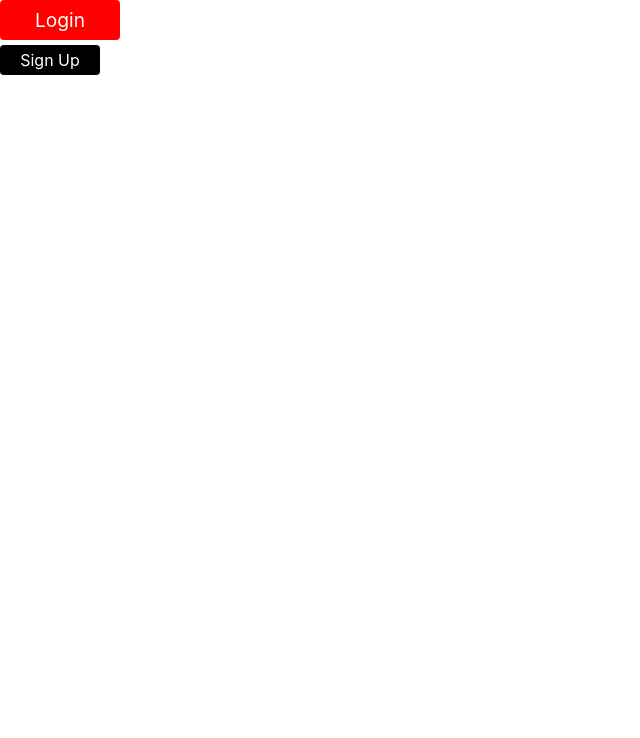
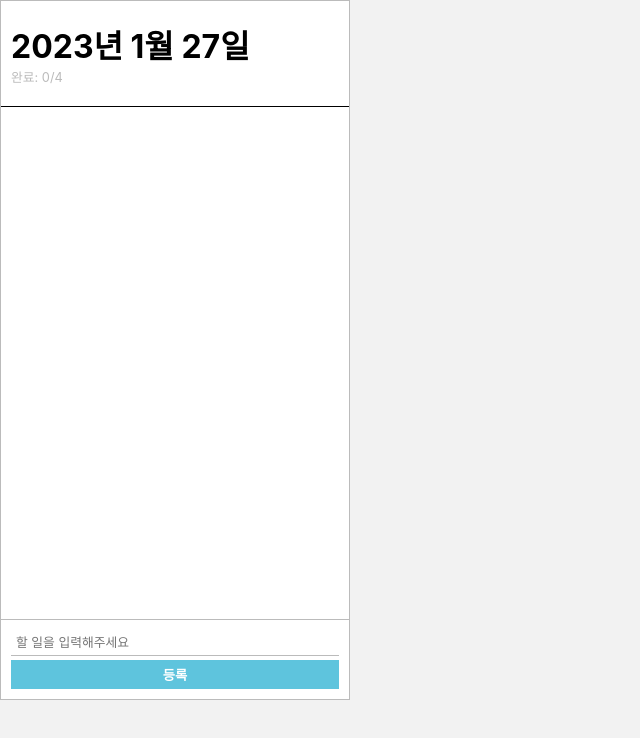
Before and after one commit to kimtaeung020322/KTU, a React (Create React App) app in the folder todos/: page / in a window 1280 px wide. Shown: the top 738 px of the page, without its empty margins (0-640 px from the left). Built offline with nearby package versions, Linux system fonts and the light colour scheme.

Commit message:
20230127_KTU

```diff
--- a/package.json
+++ b/package.json
@@ -1,5 +1,6 @@
 {
   "dependencies": {
+    "polished": "^4.2.2",
     "styled-components": "^5.3.6"
   }
 }
--- a/todos/package.json
+++ b/todos/package.json
@@ -6,6 +6,7 @@
     "@testing-library/jest-dom": "^5.16.5",
     "@testing-library/react": "^13.4.0",
     "@testing-library/user-event": "^13.5.0",
+    "polished": "^4.2.2",
     "react": "^18.2.0",
     "react-dom": "^18.2.0",
     "react-scripts": "5.0.1",
--- a/todos/src/App.js
+++ b/todos/src/App.js
@@ -1,22 +1,24 @@
-import Container from "./component/Container";
-import { ThemeProvider } from "styled-components";
+import styled, { ThemeProvider } from "styled-components";
 import "./index.css"; // webpack이 img, css 같은 정적 파일을 로딩할 수 있게 해준다.
-import Button from "./component/Button";
+import Todos from "./component/todos/Todos";
+import { theme } from "./style";
 
 function App() {
   return (
-    <ThemeProvider
-      theme={{
-        colors: {
-          main_color: "#74da24",
-          active_color: "#de4381",
-        },
-      }}
-    >
-      <Button text="Login" bgColor="red" big />
-      <Button text="Sign Up" />
+    <ThemeProvider theme={theme}>
+      <Container>
+        <Todos />
+      </Container>
     </ThemeProvider>
   );
 }
 
+const Container = styled.div`
+  height: 100vw;
+  background-color: #f2f2f2;
+  display: flex;
+  justify-content: center
+  align-self: center;
+`;
+
 export default App;
--- a/todos/src/component/Container.jsx
+++ b/todos/src/component/Container.jsx
@@ -3,36 +3,36 @@ import styled, { keyframes } from "styled-components";
 function Container({ bgColor }) {
   return (
     <>
-      <BigBox bgColor={bgColor}>Box</BigBox>
+      <BigBox bgColor={bgColor}>Box</BigBox>;
     </>
   );
 }
 
-// 애니메이션 정의
-const fadeIn = keyframes`
-    from {
-        opacity: 0;
-    }
-    to {
-        opacity: 1;
-    }
+//  애니메이션 정의
+const fandIn = keyframes`
+  from{
+    opacity: 0;
+  }
+  to{
+    opacity: 1;
+  }
 `;
 
-// styled.태그명`` : `` scss 문법대로 작성
-//      => 컴포넌트에 스타일도 함께 작성 가능해서 하나의 파일로 관리할 수 있다.
-//      => 클래스 중복 신경쓰지 않아도 된다.
-//      => 동적으로 값 바꾸기가 용이하다.
-//      => 태그명을 통해서 직관적으로 알기 쉽다.
+//  styled.태그명`` scss문법대로 작성
+//  => Js 컴포넌트에 스타일도 함께 작성 가능해서 하나의 파일로 관리할 수 있다.
+//  => 클래스 중복 신경쓰지 않아도된다.
+//  => 동적으로 값 바꾸기가 용이하다.
+//  => 태그명을 통해서 직관적으로 알기 쉽다.
 
 const Box = styled.div`
   width: 100px;
   height: 100px;
   background-color: ${({ bgColor }) => bgColor};
+  animation: ${fandIn} 1s 2;
   color: ${({ theme }) => theme.colors.main_color};
-  animation: ${fadeIn} 1s 2;
 
-  &:active {
-    color: ${({ theme }) => theme.colors.active_color};
+  &:active{
+    color : @{({theme})=> theme.colors.active_color}
   }
 
   @media (max-width: 500px) {
@@ -40,7 +40,7 @@ const Box = styled.div`
   }
 `;
 
-// 기존 컴포넌트의 특정 값 덮어 씌우기
+//  기존 컴포넌트의 특정 값 덮어 씌우기
 const BigBox = styled(Box)`
   width: 300px;
   height: 300px;
--- /dev/null
+++ b/todos/src/component/todos/TodoBody.jsx
@@ -0,0 +1,15 @@
+import styled from "styled-components";
+
+function TodoBody() {
+  return (
+    <Container>
+      <ul></ul>
+    </Container>
+  );
+}
+
+const Container = styled.div`
+  flex: 1;
+`;
+
+export default TodoBody;
--- /dev/null
+++ b/todos/src/component/todos/TodoHeader.jsx
@@ -0,0 +1,26 @@
+import styled from "styled-components";
+
+function TodoHeader() {
+  return (
+    <Container>
+      <DateText>2023년 1월 27일</DateText>
+      <CountText>완료: 0/4</CountText>
+    </Container>
+  );
+}
+
+const Container = styled.div`
+  padding: 20px 10px;
+  border-bottom: 1px solid ${({ theme }) => theme.colors.bd_color};
+`;
+const DateText = styled.p`
+  font-size: 2rem;
+  font-weight: 700;
+`;
+
+const CountText = styled.p`
+  font-size: 0.8rem;
+  color: #bbb;
+`;
+
+export default TodoHeader;
--- /dev/null
+++ b/todos/src/component/todos/TodoInput.jsx
@@ -0,0 +1,48 @@
+import styled from "styled-components";
+
+function TodoInput() {
+  return (
+    <Container>
+      <Input placeholder="할 일을 입력해주세요" />
+      <Button>등록</Button>
+    </Container>
+  );
+}
+
+const Container = styled.div`
+  border-top: 1px solid #bbb;
+  padding: 10px;
+`;
+
+const Input = styled.input`
+  width: 100%;
+  outline: none;
+  padding: 5px;
+  border: none;
+
+  border-bottom: 1px solid #bbb;
+  font-size: 0.8rem;
+`;
+
+const Button = styled.button`
+  width: 100%;
+  padding: 5px 0;
+  margin-top: 4px;
+  outline: none;
+  border: none;
+  background-color: ${({ theme }) => theme.colors.main_color};
+  color: #fff;
+  font-weight: 700;
+
+  cursor: pointer;
+
+  &:hover{
+    background-color: @{({theme})=> theme.colors.hover_color};
+  }
+
+  &:active{
+    background-color: @{({theme})=> theme.colors.active_color};
+  }
+`;
+
+export default TodoInput;
--- /dev/null
+++ b/todos/src/component/todos/Todos.jsx
@@ -0,0 +1,26 @@
+import styled from "styled-components";
+import TodoBody from "./TodoBody";
+import TodoHeader from "./TodoHeader";
+import TodoInput from "./TodoInput";
+
+function Todos() {
+  return (
+    <Container>
+      <TodoHeader />
+      <TodoBody />
+      <TodoInput />
+    </Container>
+  );
+}
+
+const Container = styled.div`
+  display: flex;
+  flex-direction: column;
+  width: 350px;
+  height: 700px;
+  border: 1px solid #bbb;
+
+  background-color: #fff;
+`;
+
+export default Todos;
--- a/todos/src/index.css
+++ b/todos/src/index.css
@@ -16,3 +16,13 @@ code {
   background-color: tomato;
   border: 1px solid black;
 }
+
+* {
+  margin: 0;
+  padding: 0;
+  box-sizing: border-box;
+}
+
+li {
+  list-style: none;
+}
--- /dev/null
+++ b/todos/src/style.js
@@ -0,0 +1,10 @@
+import { darken, lighten } from "polished";
+
+export const theme = {
+  colors: {
+    main_color: "#5ec4dd",
+    hover_color: lighten(0.05, "#5ec4dd"),
+    active_color: darken(0.05, "#5ec4dd"),
+    db_color: "#ddd",
+  },
+};
```
Also changed, not shown: todos/src/component/todos/TodtItem.jsx (added, +11 -0 lines), 2 other files (tests, documents, lock files or other folders).
